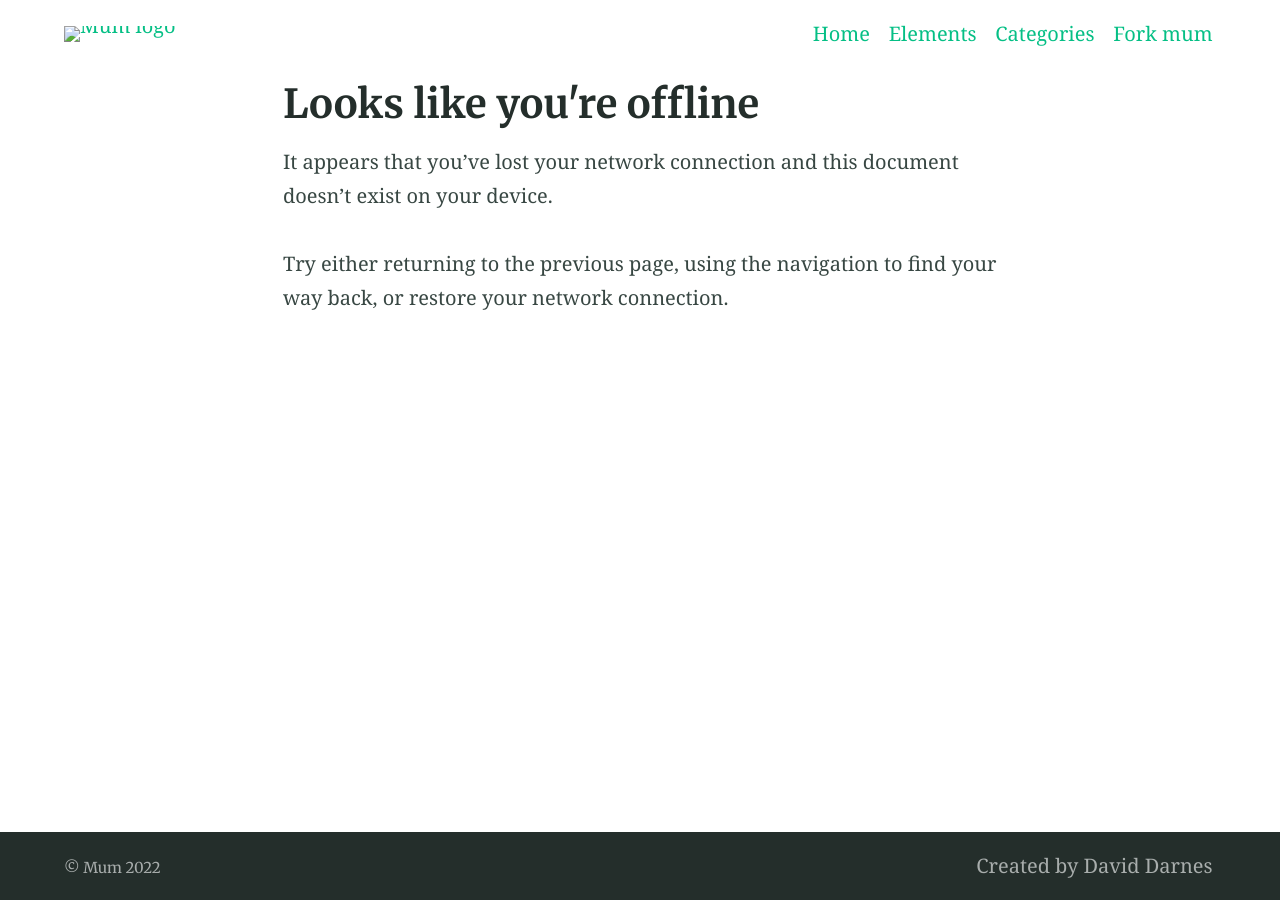
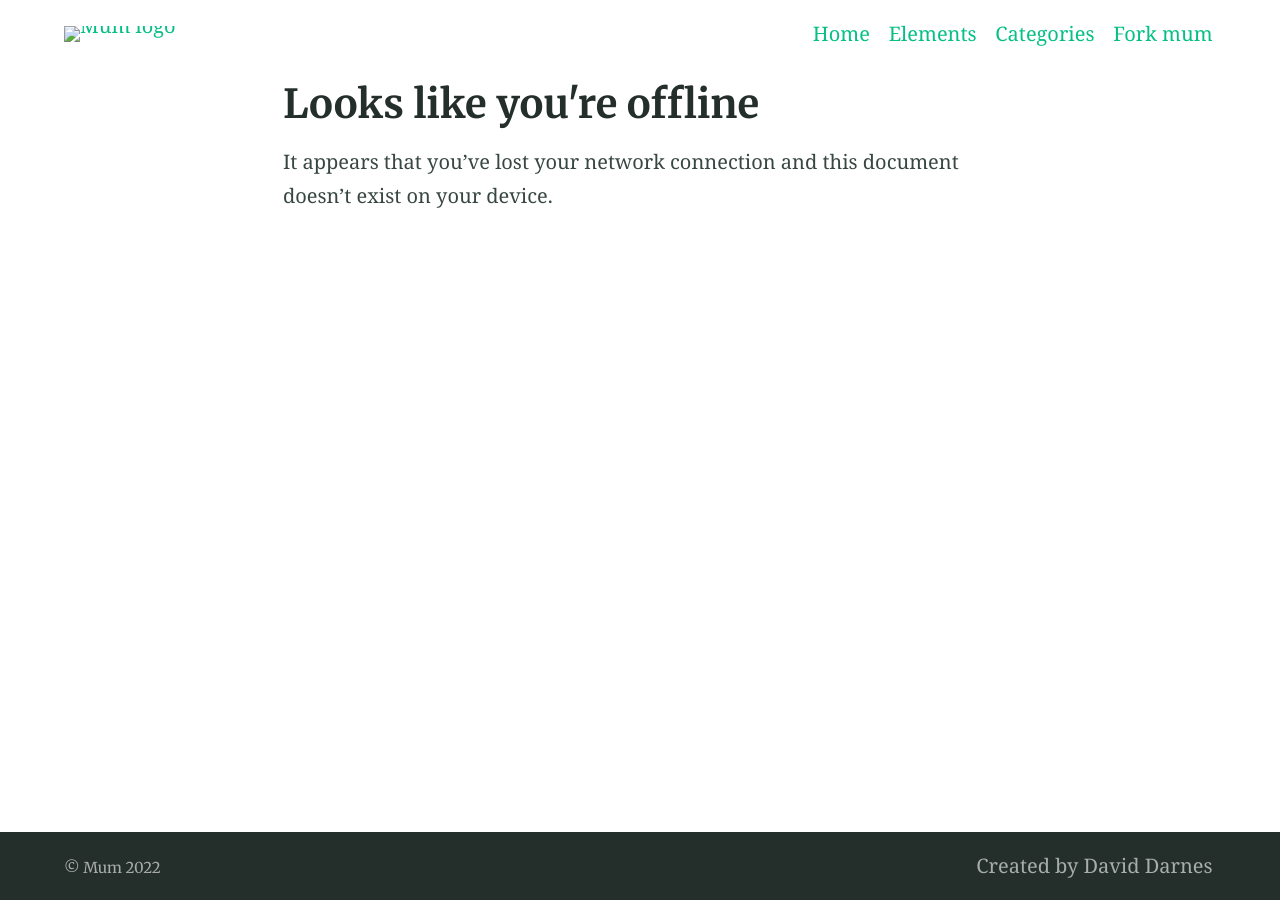
Before and after one commit to elenasmartinez/mum-site, a Jekyll site: the page built from offline.md, in a window 1280 px wide. Built offline with Jekyll 4.4.1, drawn with Linux system fonts in a browser that asks for light colours.

Commit message:
Update offline.md

```diff
--- a/offline.md
+++ b/offline.md
@@ -5,5 +5,3 @@ sitemap: false
 ---
 
 It appears that you've lost your network connection and this document doesn't exist on your device.
-
-Try either returning to the previous page, using the navigation to find your way back, or restore your network connection.
```
